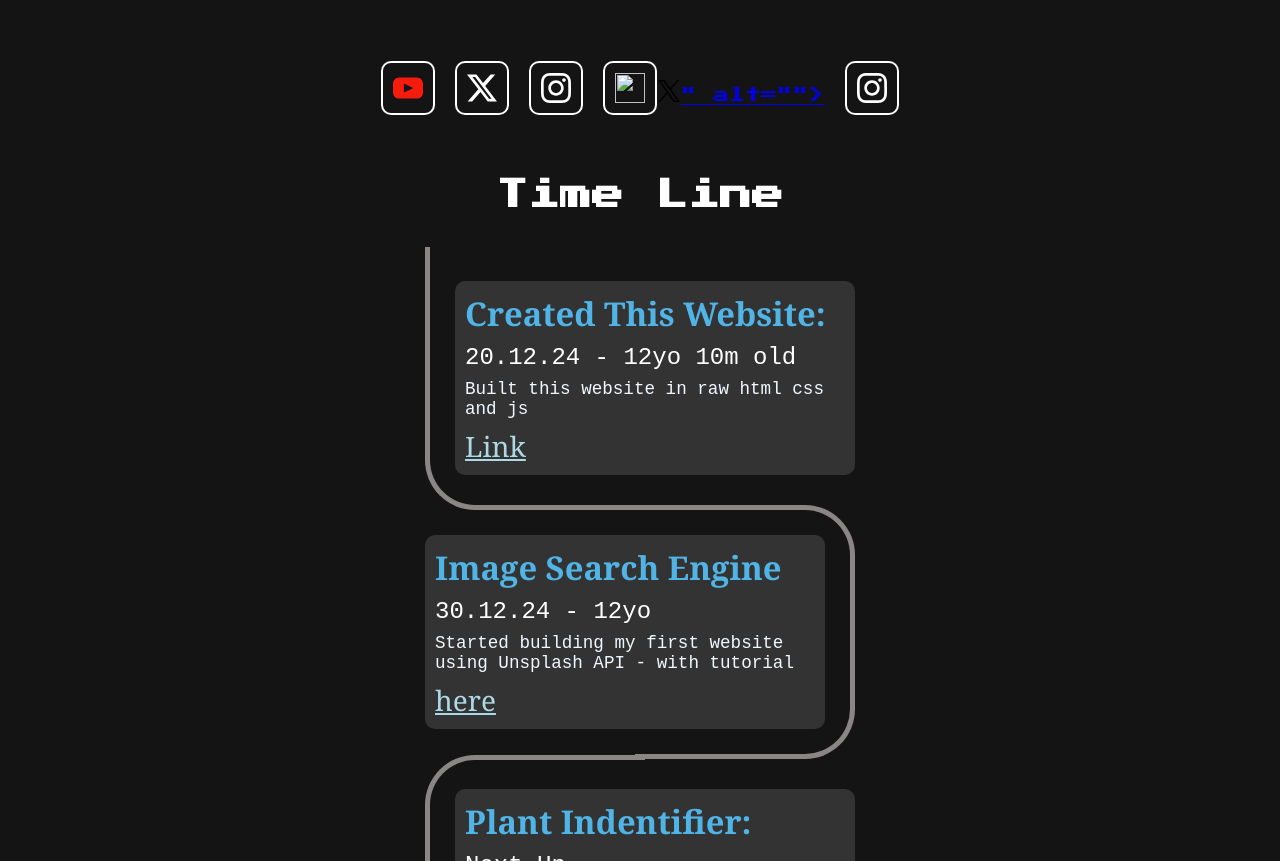
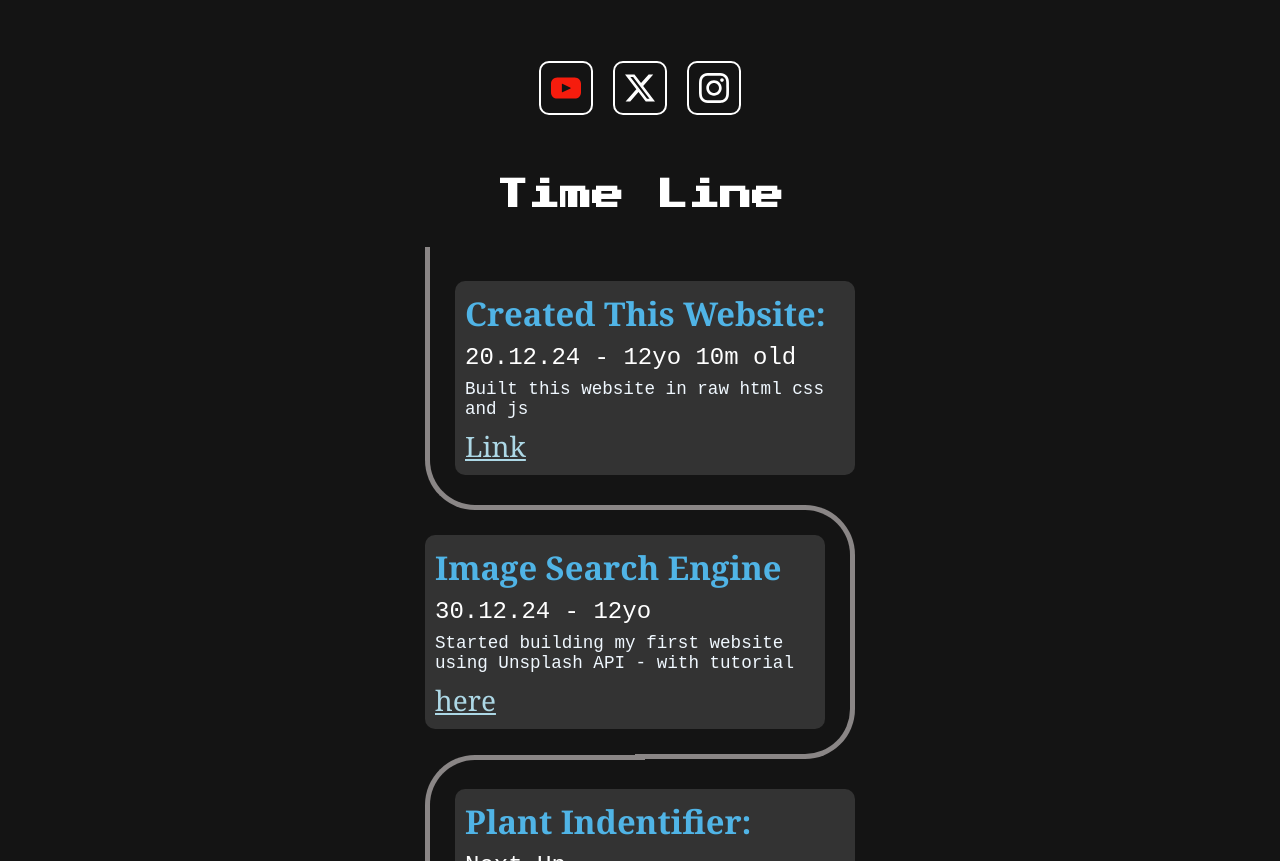
Before and after one commit to dayyanw/info.me, a plain HTML site: page index.html in a window 1280 px wide. Shown: the part 1048-1909 px from the top of the page. Drawn offline with Linux system fonts and the light colour scheme.

Commit message:
Update index.html

```diff
--- a/index.html
+++ b/index.html
@@ -80,9 +80,6 @@
             <a target="_blank"  href="https://x.com/DayyanWani"><img id="about2" src="xlogo.svg" alt=""></a>
 
             <a target="_blank"  href="https://www.instagram.com/dayyanwani/"><img id="about3" src="instagramlogo.svg" alt=""></a>
-            <a target="_blank"  href="https://x.com/DayyanWani"><img id="about2" src="<?xml version="1.0" ?><svg xmlns="http://www.w3.org/2000/svg" xmlns:xlink="http://www.w3.org/1999/xlink" version="1.1" id="Layer_1" width="24px" height="24px" viewBox="0 0 24 24" style="enable-background:new 0 0 24 24;" xml:space="preserve"><path d="M14.095479,10.316482L22.286354,1h-1.940718l-7.115352,8.087682L7.551414,1H1l8.589488,12.231093L1,23h1.940717  l7.509372-8.542861L16.448587,23H23L14.095479,10.316482z M11.436522,13.338465l-0.871624-1.218704l-6.924311-9.68815h2.981339  l5.58978,7.82155l0.867949,1.218704l7.26506,10.166271h-2.981339L11.436522,13.338465z"/></svg>" alt=""></a>
-
-            <a target="_blank"  href="https://www.instagram.com/dayyanwani/"><img id="about3" src="instagramlogo.svg" alt=""></a>
         </div>
     </div>
         <!-- <div class="notes">
```
